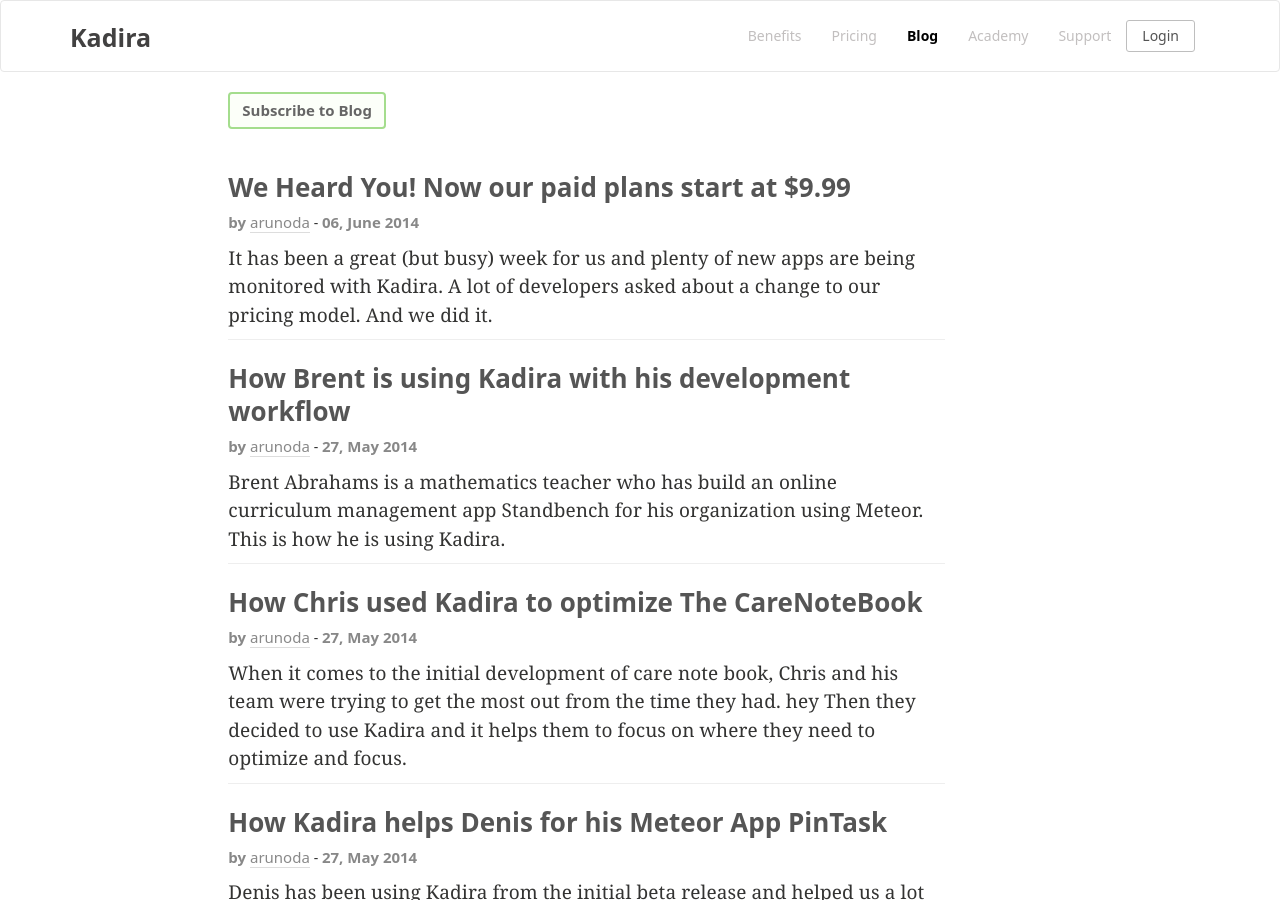
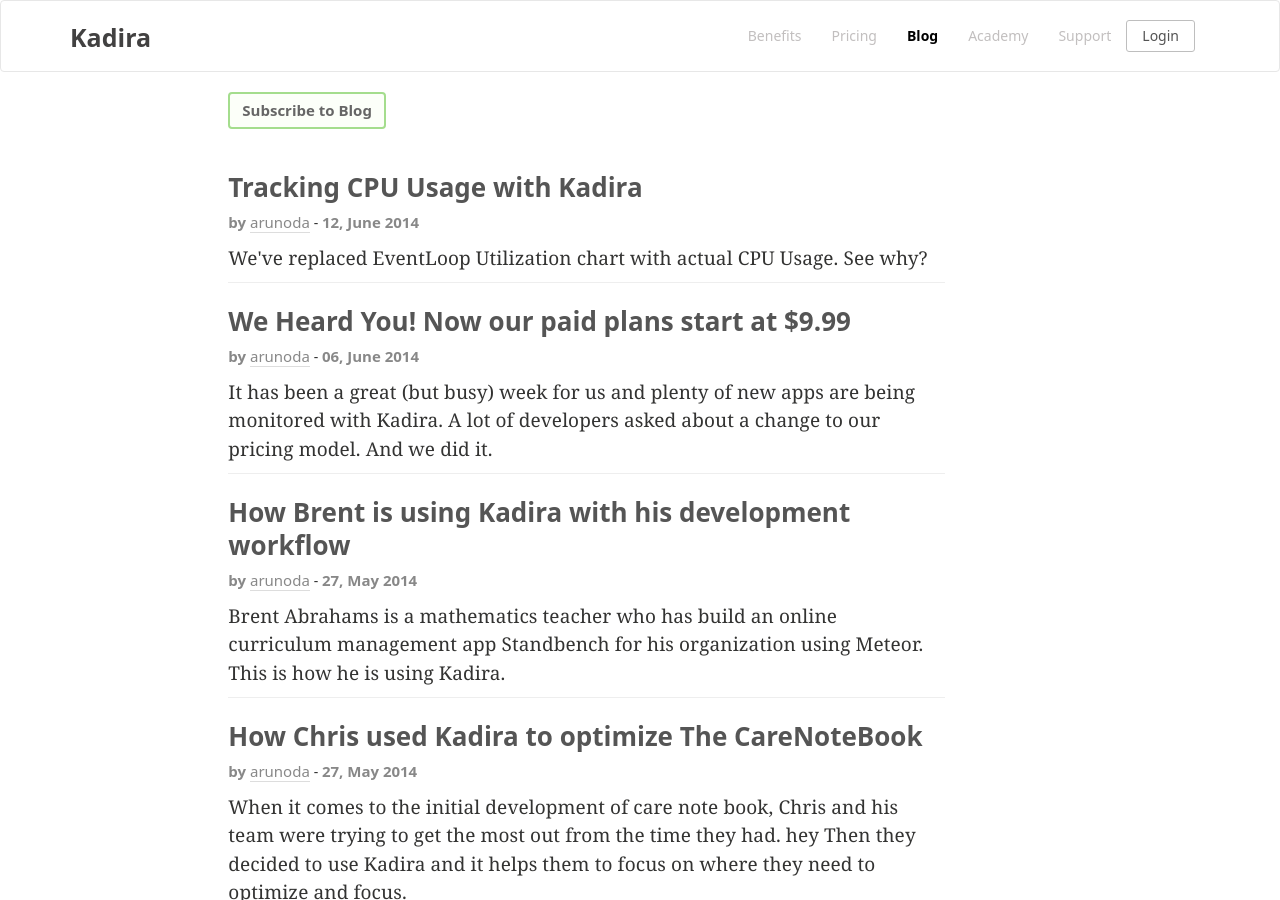
Before and after one commit to kadiraio/kadiraio.github.io, a Jekyll site: the page built from blog/index.html, in a window 1280 px wide and 900 px high. Built offline with Jekyll 4.4.1, drawn with Linux system fonts in a browser that asks for light colours.

Commit message:
added blog on tracking cpu usage

```diff
--- a/_data/blog.yml
+++ b/_data/blog.yml
@@ -1,4 +1,9 @@
 ---
+  -
+    title: "Tracking CPU Usage with Kadira"
+    date: "12, June 2014"
+    link:  /blog/tracking-cpu-usage-with-kadira
+    summery: "We've replaced EventLoop Utilization chart with actual CPU Usage. See why?"
   -
     title: "We Heard You! Now our paid plans start at $9.99"
     date: "06, June 2014"
--- a/_layouts/home.html
+++ b/_layouts/home.html
@@ -12,7 +12,7 @@
 
   <div id="top-banner">
     <img src="/images/faces/arunoda.jpg" onclick="location.href='/blog/we-heard-you'">
-    <span><a href='/blog/we-heard-you'>We Heard You! Now our paid plans start at $9.99</a></span>
+    <span><a href='/blog/tracking-cpu-usage-with-kadira'>Tracking CPU Usage with Kadira</a></span>
   </div>
 
   <div id="intro">
--- /dev/null
+++ b/_posts/blog/2014-06-12-tracking-cpu-usage-with-kadira.md
@@ -0,0 +1,21 @@
+---
+layout: blog_post
+title: Tracking CPU Usage with Kadira
+permalink: /blog/tracking-cpu-usage-with-kadira
+---
+
+You might have seen the [EventLoop Utilization](http://support.kadira.io/knowledgebase/articles/372876-event-loop-utilization) chart in our Dashboard. But, it was not correctly working across different hosting platforms. Actually, that value does not reflect any meaning in some situations.
+
+![CPU Usage tracking with Kadira](https://i.cloudup.com/eisfJAuiJW.gif)
+
+So, we've replaced EventLoop Utilization with [CPU Usage](http://support.kadira.io/knowledgebase/articles/378890-cpu-usage). It's the actual percentage of CPU spent on your app. Still, you need to be [careful](http://support.kadira.io/knowledgebase/articles/378890-cpu-usage) with analyzing CPU Usage because, some hosting providers have implemented CPU restrictions. But you can see the correct CPU Usage of your app.
+
+> Please upgrade [kadira](https://atmospherejs.com/package/kadira) smart package in order to track CPU Usage. Apply following code:
+>
+> `mrt update`
+
+## How do we track CPU Usage?
+
+There is no direct API to track CPU usage of your app within your app. But, we are using [usage](https://github.com/arunoda/node-usage) npm module for that. In Linux and Solaris, it uses the **/proc** filesystem to read the CPU usage. So, it is very efficient.
+
+Have a good time with improving your application.
```
